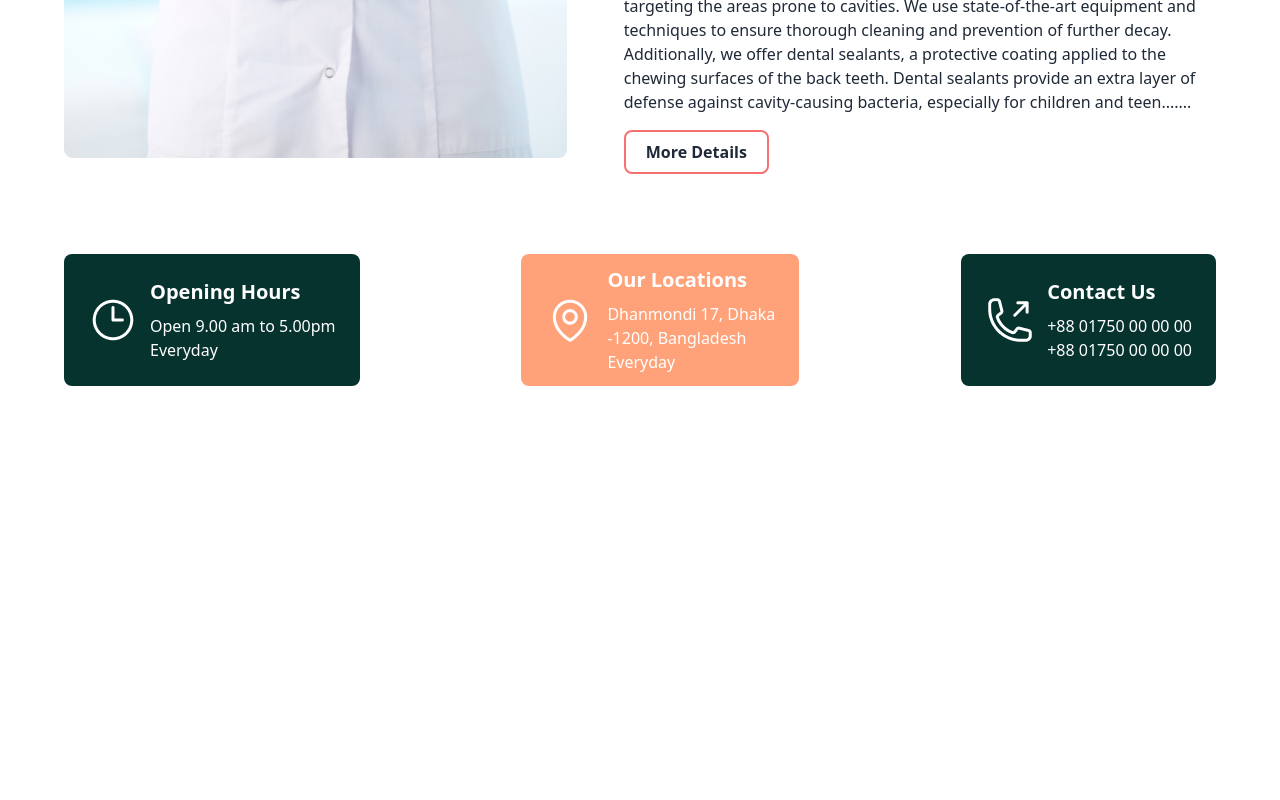
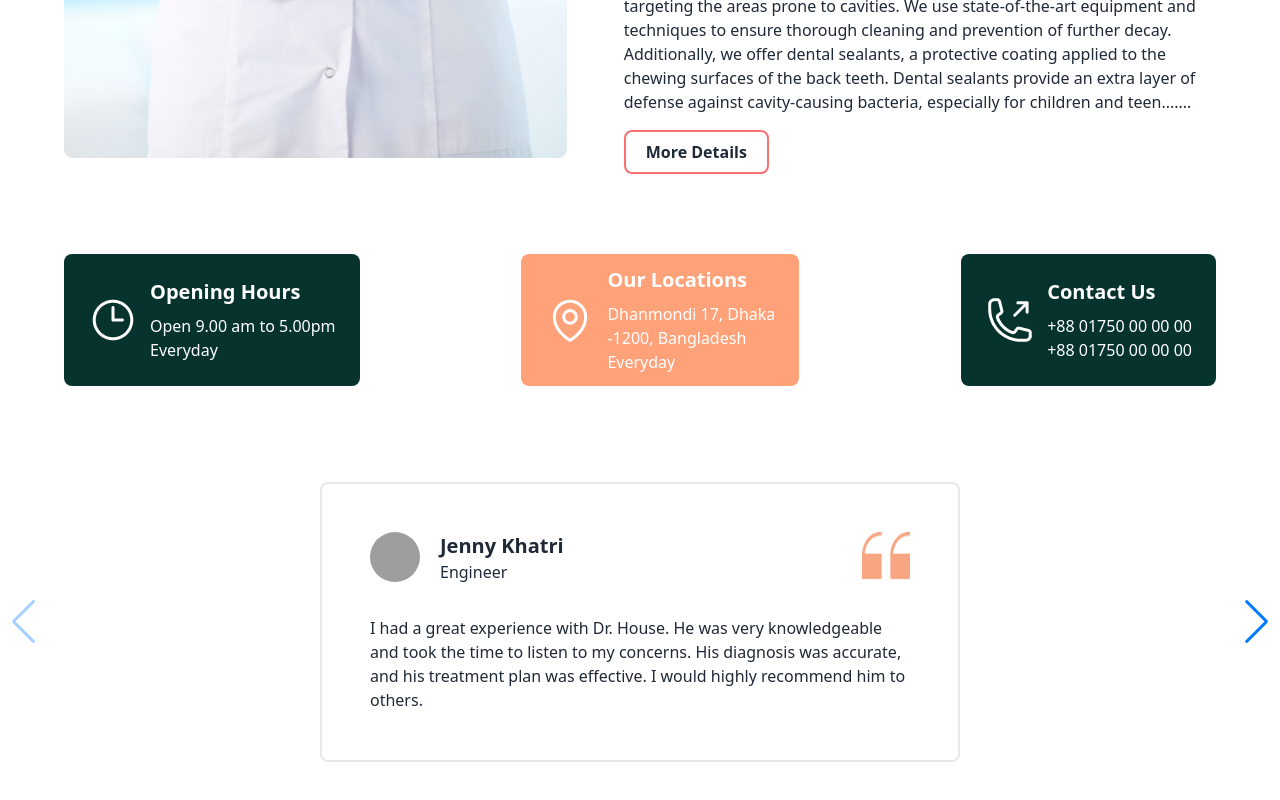
Before and after one commit to KhanZiaul/Doctor-House-Client, a React (Vite) app: page / in a window 1280 px wide. Shown: the part 1506-2306 px from the top of the page. Before the commit the page ends 1956 px from the top, so only its background shows below. Built offline with nearby package versions, Linux system fonts and the light colour scheme; grey boxes are pictures that could not be loaded.

Commit message:
reviews done

```diff
--- a/index.html
+++ b/index.html
@@ -9,5 +9,6 @@
   <body>
     <div id="root"></div>
     <script type="module" src="/src/main.jsx"></script>
+    <script src="https://cdn.jsdelivr.net/npm/swiper@9/swiper-bundle.min.js"></script>
   </body>
 </html>
--- a/package.json
+++ b/package.json
@@ -17,7 +17,8 @@
     "react-dom": "^18.2.0",
     "react-router-dom": "^6.11.2",
     "react-tabs": "^6.0.1",
-    "sort-by": "^1.2.0"
+    "sort-by": "^1.2.0",
+    "swiper": "^9.3.2"
   },
   "devDependencies": {
     "@types/react": "^18.0.28",
--- /dev/null
+++ b/public/reviews.json
@@ -0,0 +1,32 @@
+[
+    {
+        "name": "Jenny Khatri",
+        "profession": "Engineer",
+        "image": "https://images.unsplash.com/photo-1617009762269-c062aaf6b3a0?ixlib=rb-4.0.3&ixid=M3wxMjA3fDB8MHxwaG90by1wYWdlfHx8fGVufDB8fHx8fA%3D%3D&auto=format&fit=crop&w=870&q=80",
+        "review": "I had a great experience with Dr. House. He was very knowledgeable and took the time to listen to my concerns. His diagnosis was accurate, and his treatment plan was effective. I would highly recommend him to others."
+      },
+      {
+        "name": "Kreti Lara",
+        "profession": "Teacher",
+        "image": "https://images.unsplash.com/photo-1583397758920-86c1cb75b8fe?ixlib=rb-4.0.3&ixid=M3wxMjA3fDB8MHxwaG90by1wYWdlfHx8fGVufDB8fHx8fA%3D%3D&auto=format&fit=crop&w=464&q=80",
+        "review": "Dr. House is an exceptional doctor. He was thorough in his examination and explained my condition in a way that I could understand. He is caring and attentive, and I felt confident in his expertise. I'm grateful for his help."
+      },
+      {
+        "name": "David Johnson",
+        "profession": "Accountant",
+        "image": "https://images.unsplash.com/photo-1554126807-6b10f6f6692a?ixlib=rb-4.0.3&ixid=M3wxMjA3fDB8MHxwaG90by1wYWdlfHx8fGVufDB8fHx8fA%3D%3D&auto=format&fit=crop&w=870&q=80",
+        "review": "I had been struggling with a chronic illness for years, and Dr. House was finally able to provide me with a proper diagnosis. His dedication and determination to find the right treatment were remarkable. I appreciate his commitment to his patients."
+      },
+      {
+        "name": "Emily Williams",
+        "profession": "Writer",
+        "image": "https://images.unsplash.com/photo-1619296740635-5d0a8afcc221?ixlib=rb-4.0.3&ixid=M3wxMjA3fDB8MHxwaG90by1wYWdlfHx8fGVufDB8fHx8fA%3D%3D&auto=format&fit=crop&w=870&q=80",
+        "review": "Dr. House is an exceptional doctor who truly cares about his patients. His attention to detail and ability to think outside the box set him apart. He went above and beyond to ensure I received the best care possible. I'm incredibly grateful for his expertise."
+      },
+      {
+        "name": "Manta Chingi",
+        "profession": "Marketing Executive",
+        "image": "https://images.unsplash.com/photo-1618585183371-4fc30e7213e3?ixlib=rb-4.0.3&ixid=M3wxMjA3fDB8MHxwaG90by1wYWdlfHx8fGVufDB8fHx8fA%3D%3D&auto=format&fit=crop&w=410&q=80",
+        "review": "I highly recommend Dr. House. He is a compassionate and knowledgeable doctor who takes the time to understand his patients' needs. His professionalism and expertise are evident in his approach. I'm thankful to have him as my doctor."
+      }
+]
--- a/src/Pages/Home/Home/Home.jsx
+++ b/src/Pages/Home/Home/Home.jsx
@@ -1,5 +1,6 @@
 import Banner from "../Banner/Banner";
 import OurServices from "../OurServices/OurServices";
+import Reviews from "../Reviews/Reviews";
 import ShortAboutUs from "../ShortAboutUs/ShortAboutUs";
 
 const Home = () => {
@@ -8,6 +9,7 @@ const Home = () => {
             <Banner></Banner>
             <OurServices></OurServices>
             <ShortAboutUs></ShortAboutUs>
+            <Reviews></Reviews>
         </div>
     );
 };
--- /dev/null
+++ b/src/Pages/Home/Reviews/Reviews.jsx
@@ -0,0 +1,53 @@
+import { useEffect, useState } from "react";
+import { Swiper, SwiperSlide } from "swiper/react";
+
+// Import Swiper styles
+import "swiper/css";
+import "swiper/css/navigation";
+
+import { Navigation } from "swiper";
+import comma from '../../../assets/Images/Home/comma.png'
+
+
+const Reviews = () => {
+    const [reviews, setReviews] = useState([])
+    useEffect(() => {
+        fetch('reviews.json')
+            .then(res => res.json())
+            .then(datas => setReviews(datas))
+    }, [])
+
+
+    return (
+        <div className="my-24">
+            <Swiper navigation={true} modules={[Navigation]} className="mySwiper">
+                {
+                    reviews?.map((review, index) => {
+                        return (
+                            <SwiperSlide key={index}>
+                                <div className="border-2 p-12 rounded-lg w-full lg:w-[50%] mx-auto">
+                                    <div className="flex justify-between mb-8">
+                                        <div className="flex gap-5">
+                                            <img className="w-[50px] h-[50px] rounded-full" src={review.image} alt="" />
+                                            <div>
+                                                <p className="text-xl font-semibold">{review.name}</p>
+                                                <p>{review.profession}</p>
+                                            </div>
+                                        </div>
+                                        <div>
+                                            <img src={comma} className="w-12 h-12" alt="" />
+                                        </div>
+                                    </div>
+                                    <p>{review.review}</p>
+                                </div>
+
+                            </SwiperSlide>
+                        )
+                    })
+                }
+            </Swiper>
+        </div>
+    );
+};
+
+export default Reviews;
```
Also changed, not shown: src/assets/Images/Home/comma.png (renamed from src/assets/Images/Home/Group 17.png), 1 other file (tests, documents, lock files or other folders).
